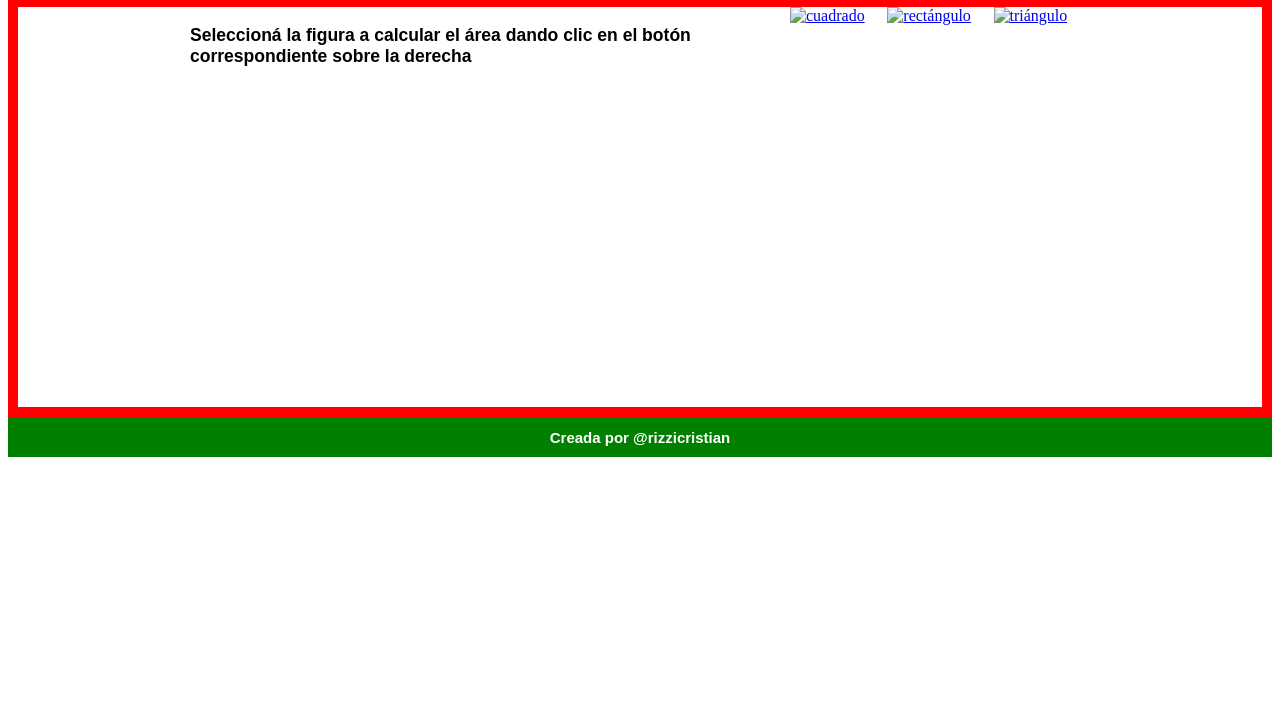
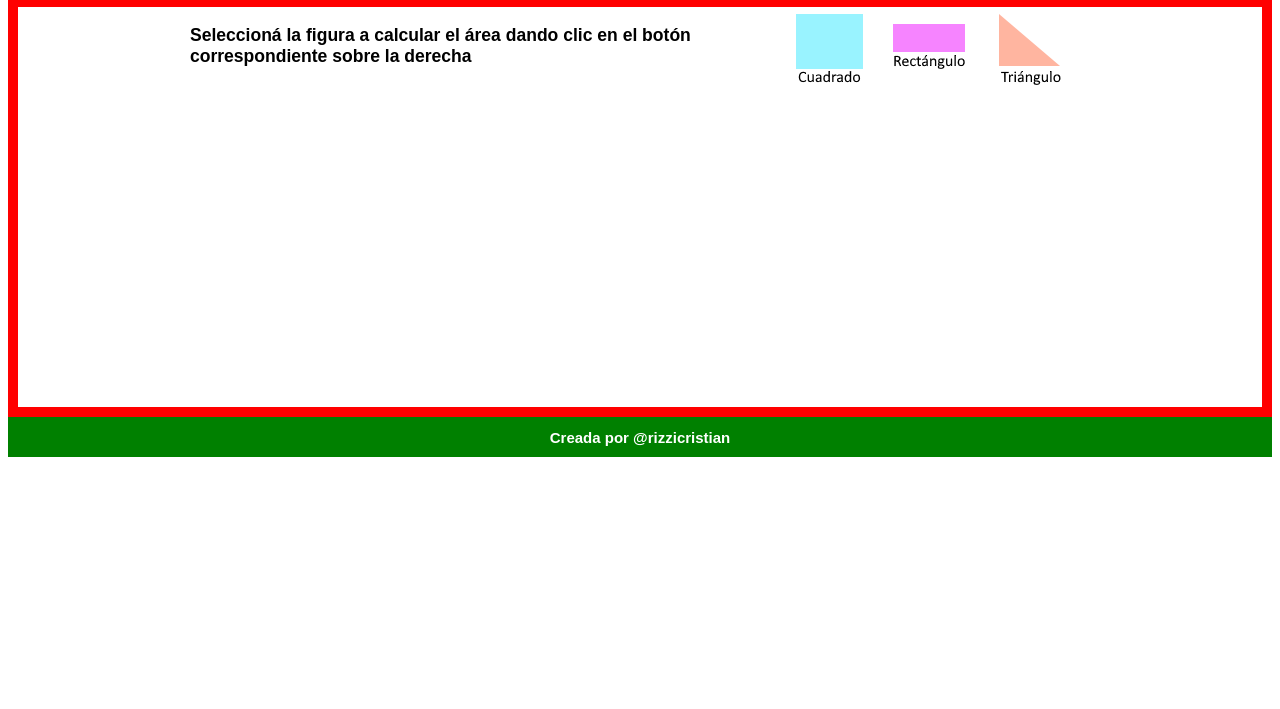
Before and after one commit to cienciascontic/coderhouseJS, a plain HTML site: page clase4/calculadoraGeometrica/index.html in a window 1280 px wide. Shown: the part 91-800 px from the top of the page. Drawn offline with Linux system fonts and the light colour scheme; the site is published under a folder, as on GitHub Pages, so addresses that start at the root find nothing; a web font is replaced by a local one.

Commit message:
Update index.html

```diff
--- a/clase4/calculadoraGeometrica/index.html
+++ b/clase4/calculadoraGeometrica/index.html
@@ -44,9 +44,9 @@
 
 <div class="botonera">
 
-<a href="#" onclick="opcionCuadrado()"><img src="/imgs/boton-cuadrado.png" alt="cuadrado"></a>
-  <a href="#" onclick="opcionRectangulo()"><img src="/imgs/boton-rectangulo.png" alt="rectángulo"></a>
-<a href="#" onclick="opcionTriangulo()"><img src="/imgs/boton-triangulo.png" alt="triángulo"></a>
+<a href="#" onclick="opcionCuadrado()"><img src="./imgs/boton-cuadrado.png" alt="cuadrado"></a>
+  <a href="#" onclick="opcionRectangulo()"><img src="./imgs/boton-rectangulo.png" alt="rectángulo"></a>
+<a href="#" onclick="opcionTriangulo()"><img src="./imgs/boton-triangulo.png" alt="triángulo"></a>
 
 </div>
 
```
